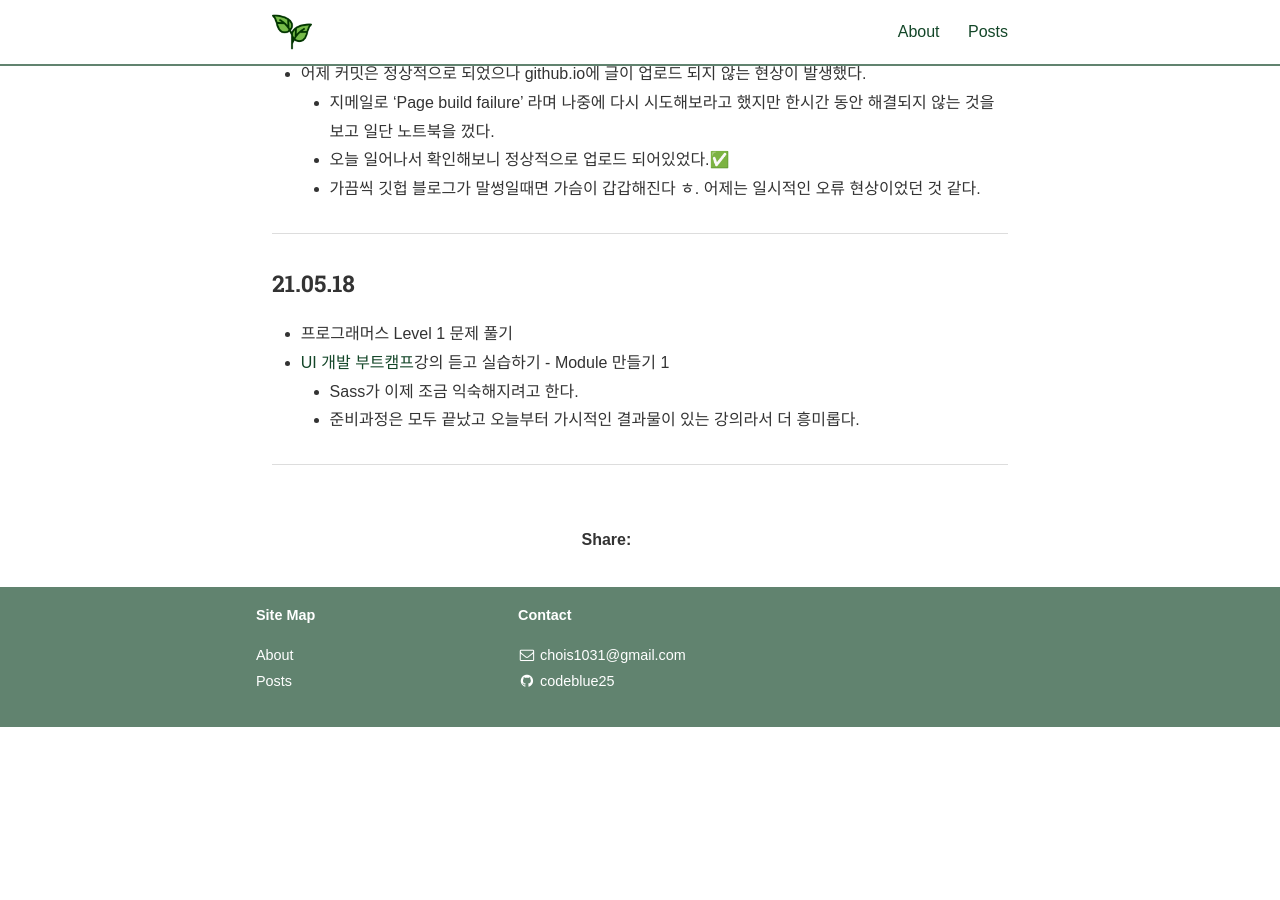
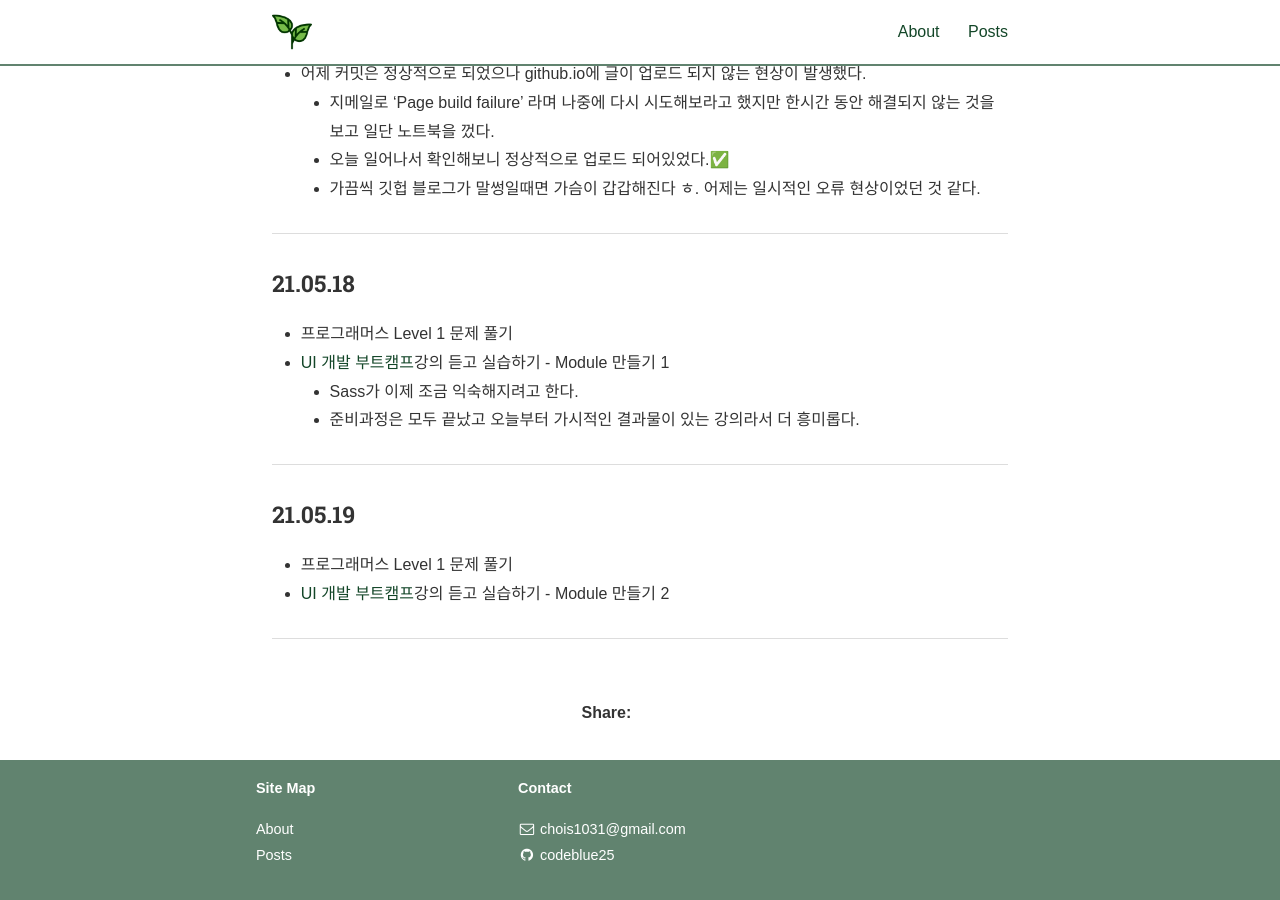
Before and after one commit to codeblue25/codeblue25.github.io, a Jekyll site: the page built from _posts/2021-05-16-0522.md, in a window 1280 px wide and 900 px high, scrolled down 673 px. Built offline with Jekyll 4.4.1, drawn with Linux system fonts in a browser that asks for light colours; nearby versions of some CDN libraries; some web fonts are replaced; a style sheet for code colours, icons or effects is not loaded; before the commit the page ends 1400 px from its top, so only the background shows below that.

Commit message:
210519 TIL

```diff
--- a/_posts/2021-05-16-0522.md
+++ b/_posts/2021-05-16-0522.md
@@ -35,3 +35,10 @@ categories: TIL
   - 준비과정은 모두 끝났고 오늘부터 가시적인 결과물이 있는 강의라서 더 흥미롭다.
 
 ---
+
+<h3>21.05.19</h3>
+
+- 프로그래머스 Level 1 문제 풀기
+- [UI 개발 부트캠프](https://edu.goorm.io/lecture/25681/%EA%B9%80%EB%B2%84%EA%B7%B8%EC%9D%98-ui-%EA%B0%9C%EB%B0%9C-%EB%B6%80%ED%8A%B8%EC%BA%A0%ED%94%84-%EA%B2%BD%EB%A0%A5%EA%B0%99%EC%9D%80-%EC%8B%A0%EC%9E%85%EC%9C%BC%EB%A1%9C-%EB%A0%88%EB%B2%A8%EC%97%85)강의 듣고 실습하기 - Module 만들기 2
+
+---
```
